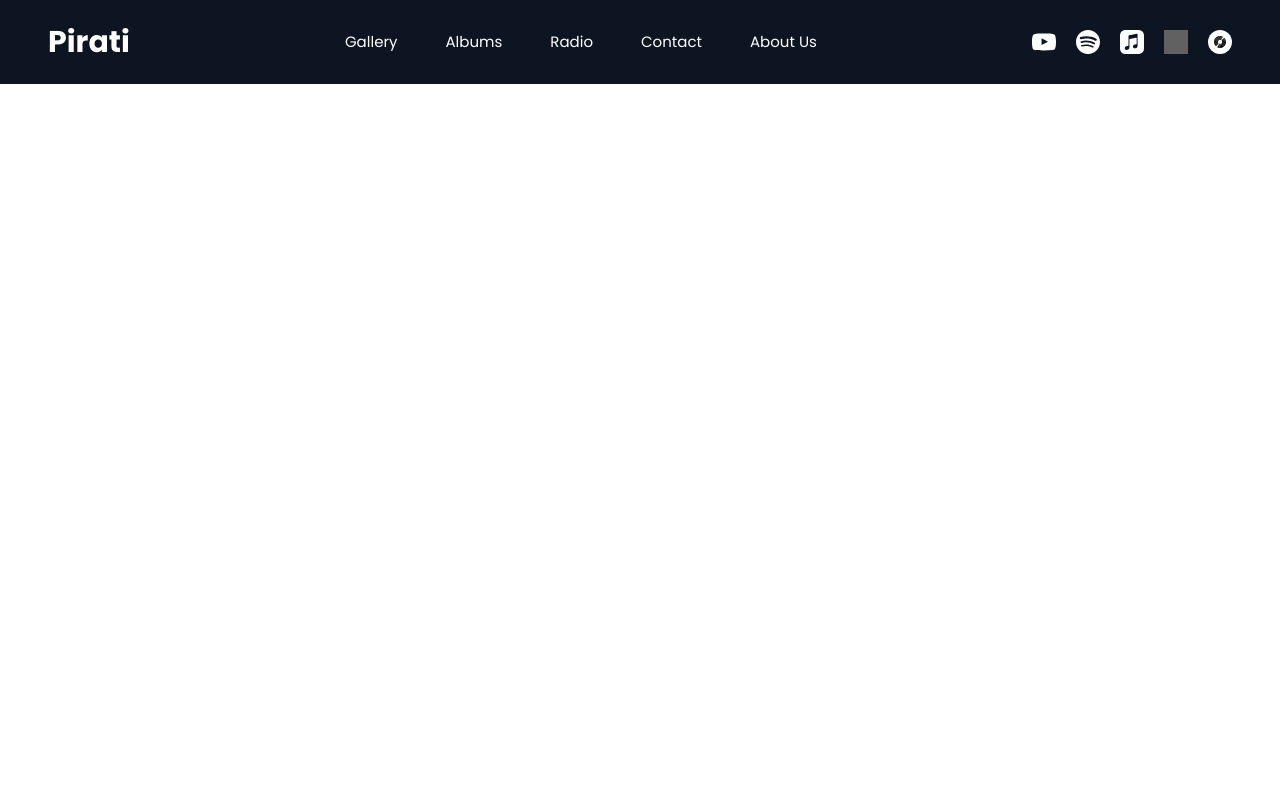
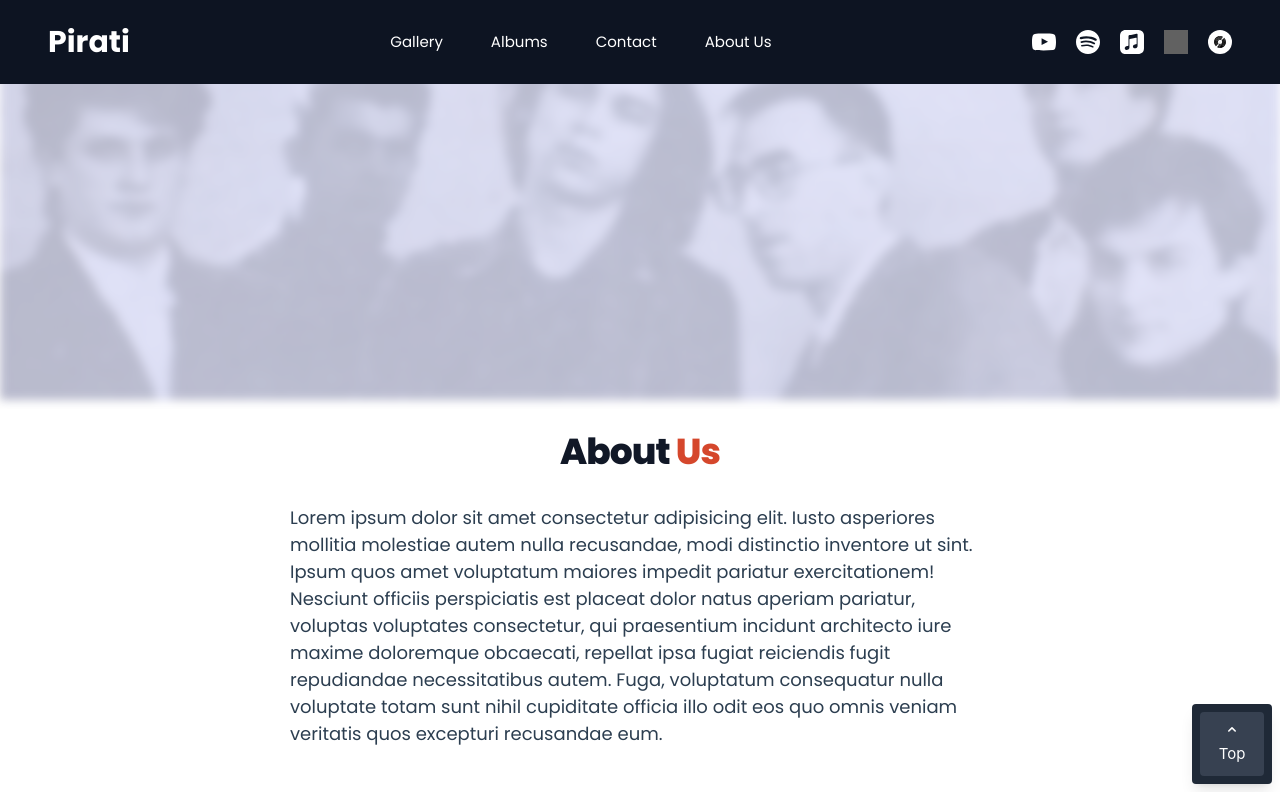
Before and after one commit to MCCN-DEV/pirati-webpage, a Vue app: page /about in a window 1280 px wide. Shown: the top 792 px of the page. Built offline with nearby package versions, Linux system fonts and the light colour scheme; grey boxes are pictures that could not be loaded.

Commit message:
Navigation and About page
Link navigation and about us page

```diff
--- a/src/assets/main.css
+++ b/src/assets/main.css
@@ -17,6 +17,19 @@
   background-size: cover;
 }
 
+.background-about {
+  width: 100%;
+  height: 50vh;
+  position: absolute;
+  top: 0;
+  left: 0;
+  z-index: -1;
+  background: url(./image.jpg) no-repeat center top;
+  background-size: cover;
+  filter: blur(5px);
+  opacity: 0.3;
+}
+
 h1, h2, h3, h4, h5, h6, p, a {
   font-family: 'Poppins';
 }
--- a/src/components/Carousel.vue
+++ b/src/components/Carousel.vue
@@ -1,12 +1,12 @@
 <template>
   <div class="font-light text-gray-500 sm:text-lg dark:text-gray-400">
     <div class="text-center mb-8">
-      <h2 class="mb-4 text-4xl tracking-tight font-extrabold text-gray-900 dark:text-white">
+      <h2 id="gallery" class="mb-4 text-4xl tracking-tight font-extrabold text-gray-900 dark:text-white">
         Gale<span class="font-extrabold highlight">rija</span>
       </h2>
     </div>
   </div>
-  <div class="container mx-auto px-4 py-8 md:px-6 lg:px-8">
+  <div  class="container mx-auto px-4 py-8 md:px-6 lg:px-8">
     <div class="relative overflow-hidden shadow-carousel modern-carousel">
       <div class="carousel-container">
         <div
--- a/src/components/FeaturedAlbum.vue
+++ b/src/components/FeaturedAlbum.vue
@@ -1,6 +1,6 @@
 <template>
     <div>
-      <section class="bg-[transparent]">
+      <section id="albums" class="bg-[transparent]">
       <div class="gap-16 items-center py-8 px-4 mx-auto max-w-screen-xl lg:grid lg:grid-cols-2 lg:py-16 lg:px-6">
         <div class="lg:col-span-1 flex items-center">
           <img class="w-full object-cover rounded-lg" src="https://i.imgur.com/zee13Cf.jpeg" alt="office content">
--- a/src/components/Footer.vue
+++ b/src/components/Footer.vue
@@ -1,5 +1,5 @@
 <template>
-  <footer class="bg-white dark:bg-gray-900">
+  <footer id="contact" class="bg-white dark:bg-gray-900">
     <div class="w-full px-4 md:px-20 py-4 md:py-8">
       <div class="flex flex-col md:flex-row md:items-center md:justify-between">
         <a href="#" class="flex items-center justify-center md:justify-start mb-4 md:mb-0 space-x-3 rtl:space-x-reverse w-full md:w-auto">
--- a/src/components/Navbar.vue
+++ b/src/components/Navbar.vue
@@ -3,7 +3,7 @@
     <section class="relative mx-auto">
       <nav class="flex justify-between items-center text-white w-screen">
         <div class="px-5 xl:px-12 py-6 flex w-full items-center justify-between">
-          <a class="text-3xl font-bold font-heading" href="#">
+          <a class="text-3xl font-bold font-heading" href="/">
             Pirati
           </a>
           <NavLinks :isMenuOpen="isMenuOpen" />
--- a/src/components/NavbarLinks.vue
+++ b/src/components/NavbarLinks.vue
@@ -1,11 +1,10 @@
 <template>
   <div class="w-full flex flex-col md:flex-row justify-between items-center">
     <ul class="hidden md:flex md:px-4 md:mx-auto md:font-semibold md:font-heading md:space-x-4 lg:space-x-6 xl:space-x-12">
-      <li><a href="#">Gallery</a></li>
-      <li><a href="#">Albums</a></li>
-      <li><a href="#">Radio</a></li>
-      <li><a href="#">Contact</a></li>
-      <li><a href="#">About Us</a></li>
+      <li><a href="#" @click.prevent="scrollToSection('gallery')">Gallery</a></li>
+      <li><a href="#" @click.prevent="scrollToSection('albums')">Albums</a></li>
+      <li><a href="#" @click.prevent="scrollToSection('contact')">Contact</a></li>
+      <li><a href="/about">About Us</a></li>
     </ul>
 
     <div class="hidden md:flex items-center space-x-3 lg:space-x-5">
@@ -27,10 +26,9 @@
     </div>
 
     <ul v-if="isMenuOpen" class="md:hidden absolute top-full right-0 w-full bg-[#0d1422]/80 text-white font-semibold z-50">
-      <li><a class="block px-4 py-2 hover:bg-[#1a2630]" href="#">Gallery</a></li>
-      <li><a class="block px-4 py-2 hover:bg-[#1a2630]" href="#">Albums</a></li>
-      <li><a class="block px-4 py-2 hover:bg-[#1a2630]" href="#">Radio</a></li>
-      <li><a class="block px-4 py-2 hover:bg-[#1a2630]" href="#">Contact</a></li>
+      <li><a class="block px-4 py-2 hover:bg-[#1a2630]" href="#" @click.prevent="scrollToSection('gallery')">Gallery</a></li>
+      <li><a class="block px-4 py-2 hover:bg-[#1a2630]" href="#" @click.prevent="scrollToSection('albums')">Albums</a></li>
+      <li><a class="block px-4 py-2 hover:bg-[#1a2630]" href="#" @click.prevent="scrollToSection('contact')">Contact</a></li>
       <li><a class="block px-4 py-2 hover:bg-[#1a2630]" href="#">About Us</a></li>
     </ul>
   </div>
@@ -43,6 +41,14 @@ export default {
     isMenuOpen: {
       type: Boolean,
       default: false,
+    },
+  },
+  methods: {
+    scrollToSection(sectionId) {
+      const section = document.getElementById(sectionId);
+      if (section) {
+        section.scrollIntoView({ behavior: 'smooth' });
+      }
     },
   },
 };
@@ -58,7 +64,6 @@ a:hover:not(.svg-icon) {
 .svg-icon img {
   filter: invert(1);
   transition: transform 0.3s ease, filter 0.3s ease;
-
 }
 
 .svg-icon:hover img {
--- a/src/pages/About.vue
+++ b/src/pages/About.vue
@@ -1,15 +1,76 @@
 <template>
+  <div>
     <header>
-        <Navbar/>
+      <Navbar />
     </header>
+    <div class="background-about"></div>
+    <main>
+      <div class="content">
+        <h2 class="mb-4 text-4xl tracking-tight font-extrabold text-gray-900 dark:text-white">
+          About <span class="font-extrabold highlight">Us</span>
+        </h2>
+        <p class="mb-4 centered-paragraph">
+          Lorem ipsum dolor sit amet consectetur adipisicing elit. Iusto asperiores mollitia molestiae autem nulla recusandae, modi distinctio inventore ut sint. Ipsum quos amet voluptatum maiores impedit pariatur exercitationem! Nesciunt officiis perspiciatis est placeat dolor natus aperiam pariatur, voluptas voluptates consectetur, qui praesentium incidunt architecto iure maxime doloremque obcaecati, repellat ipsa fugiat reiciendis fugit repudiandae necessitatibus autem. Fuga, voluptatum consequatur nulla voluptate totam sunt nihil cupiditate officia illo odit eos quo omnis veniam veritatis quos excepturi recusandae eum.
+        </p>
+        <h4 class="mb-4 subtitle">Our Members</h4>
+        <p class="mb-4 centered-paragraph">
+          Itaque illo beatae harum eaque culpa praesentium esse recusandae ipsam qui corporis officia, obcaecati impedit dolore omnis dolor dolorum quod eveniet sed voluptatem cum laboriosam vero eum explicabo minus? Neque itaque nihil, laudantium optio quae corrupti quisquam incidunt quasi quas. Ratione quae maiores commodi suscipit aspernatur laudantium, nostrum placeat, voluptates sed obcaecati autem vitae magnam adipisci soluta voluptatibus assumenda minus error quaerat, iste deleniti. Corporis odio delectus assumenda in cupiditate?
+        </p>
+        <h4 class="mb-4 subtitle">Our Albums</h4>
+        <p class="mb-4 centered-paragraph">
+          Optio numquam earum nostrum eos delectus, animi dicta illo dolore tempore corporis, officiis aut architecto debitis esse sint modi sit odit. Ipsum ea minima provident. Omnis sapiente porro unde, dolor natus velit inventore reprehenderit dolorem iusto ullam libero, totam, perferendis quidem deserunt nulla nisi id. Molestias maiores eveniet asperiores eos ipsa commodi minima?
+        </p>
+      </div>
+    </main>
+    <Footer/>
+  </div>
 </template>
+
 
 <script>
 import Navbar from '../components/Navbar.vue';
+import Footer from '../components/Footer.vue';
 export default {
   name: 'AboutUs',
   components: {
     Navbar,
-  }
+    Footer
+  },
+};
+</script>
+
+<style scoped>
+
+.subtitle {
+  text-align: left;
+  margin: 1.5rem 0;
+  font-size: 1.25rem;
+  font-weight: bold;
 }
-</script>
+
+.h-screen {
+  height: 50vh;
+}
+
+.content {
+  display: flex;
+  flex-direction: column;
+  justify-content: center;
+  align-items: center;
+  text-align: center;
+  position: relative;
+  padding: 2rem;
+  height: 100%;
+}
+
+.highlight {
+  color: #d5472c;
+}
+
+.centered-paragraph {
+  text-align: left;
+  font-size: 1.125rem;
+  max-width: 700px;
+  margin: 1rem 0;
+}
+</style>
```
